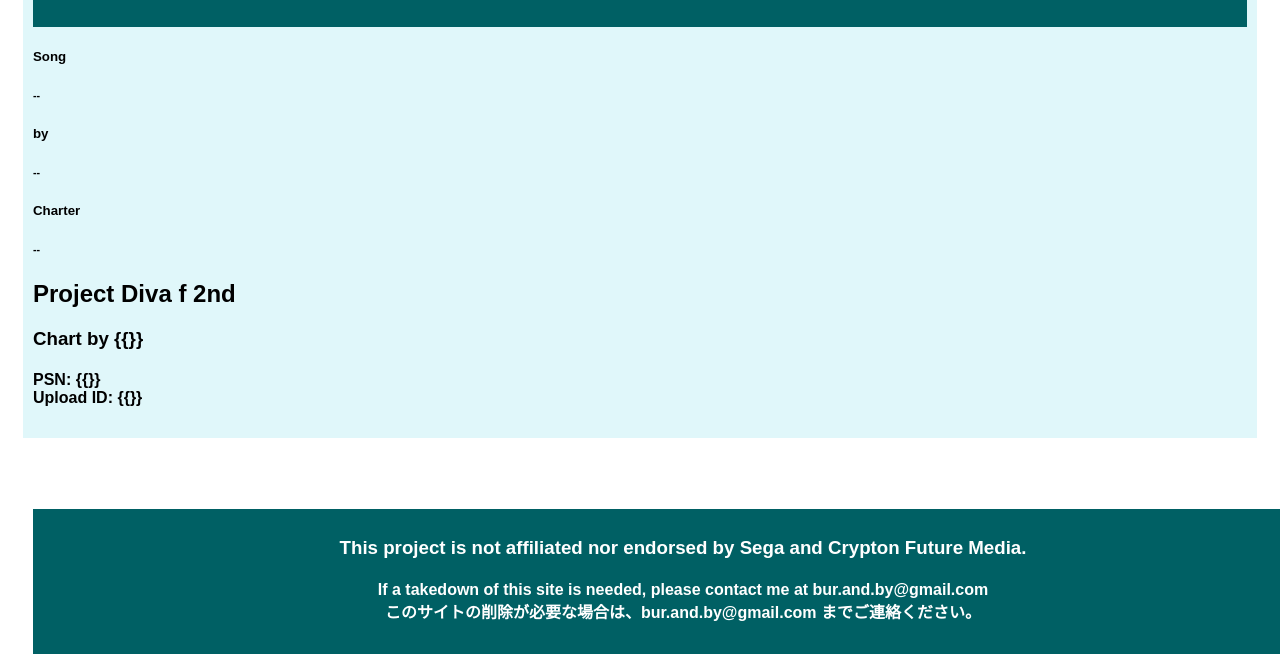
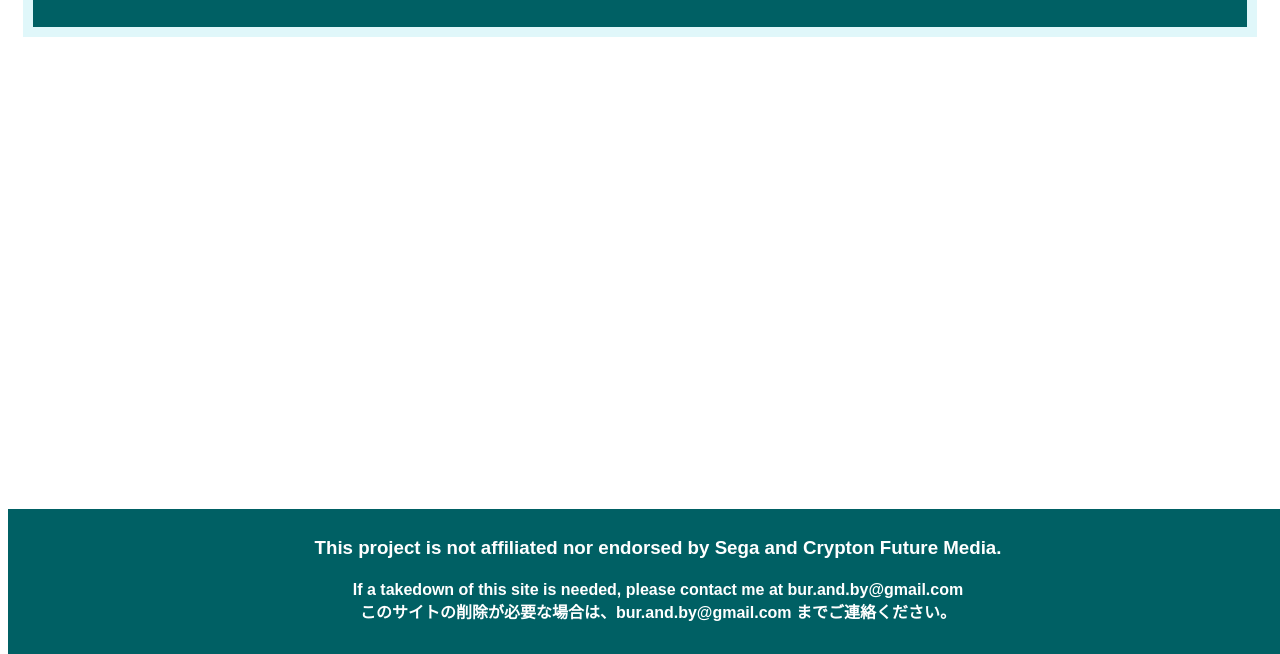
Before and after one commit to BurAndBY/divaedits, a website: page public/index.html in a window 1280 px wide. Shown: the part 146-800 px from the top of the page. Drawn offline with Linux system fonts and the light colour scheme; no server answers; a web font is replaced by a local one.

Commit message:
Update index.html

```diff
--- a/public/index.html
+++ b/public/index.html
@@ -14,40 +14,21 @@
             <h2>An indexer for all Project Diva edits</h2>
         </header>
 
-        <div class="song">
-            <div class="horbox">
-            <div class="vertbox">
-                <div class="subtext">
-                    <h5>Song</h5>
-                    <h6>--</h6>
-                </div>
-                <div class="subtext">
-                    <h5>by</h5>
-                    <h6>--</h6>
-                </div>
-                <div class="subtext">
-                    <h5>Charter</h5>
-                    <h6>--</h6>
-                </div>
-            </div>
-            </div>
-            <div class="info">
-                <h2 class="game">Project Diva f 2nd</h2>
-                <h3 class="charter">Chart by {{}}</h3>
-                <h4 class="psn-uploadid">
-                    PSN: {{}} <br>
-                    Upload ID: {{}}
-                </h4>
-            </div>
-        </div>
-        <footer id="footer">
+
+    </main>
+    <!-- Find a better way to margin the footer without using css margins -->
+    <br>
+    <br>
+    <br>
+    <br>
+    <br>
+     <footer id="footer">
             <h3>This project is not affiliated nor endorsed by Sega and Crypton Future Media.</h3>
             <h4>
                 If a takedown of this site is needed, please contact me at bur.and.by@gmail.com <br>
                 このサイトの削除が必要な場合は、bur.and.by@gmail.com までご連絡ください。
             </h4>
        </footer>
-    </main>
     <script src="server.js"></script>
 </body>
 </html>
```
